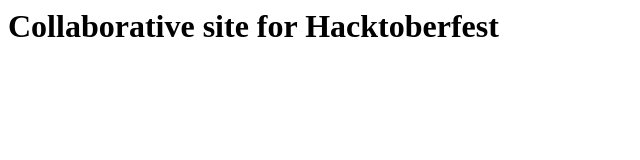
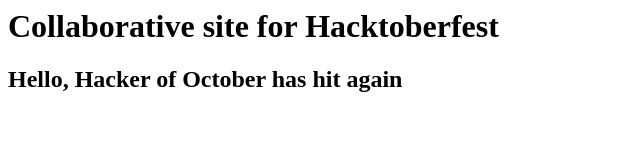
Before and after one commit to FParad0xx/octogame, a plain HTML site: page index.html in a window 1280 px wide. Shown: the whole page, without its empty margins (0-640 px from the left). Drawn offline with Linux system fonts and the light colour scheme.

Commit message:
Update index.html

```diff
--- a/index.html
+++ b/index.html
@@ -1 +1,2 @@
 <h1> Collaborative site for Hacktoberfest </h1>
+<h2> Hello, Hacker of October has hit again</h2>
```
